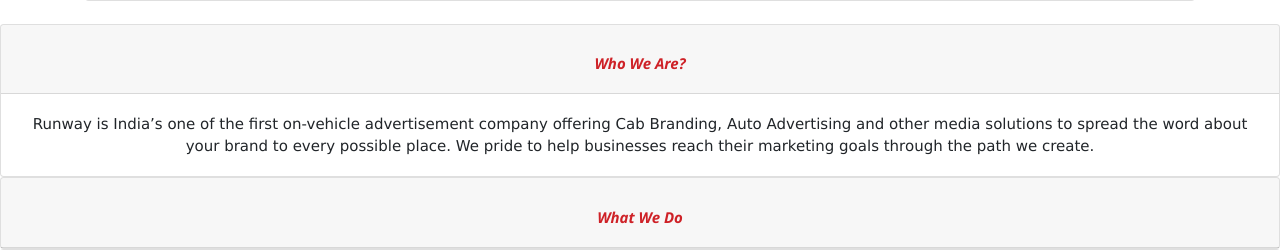
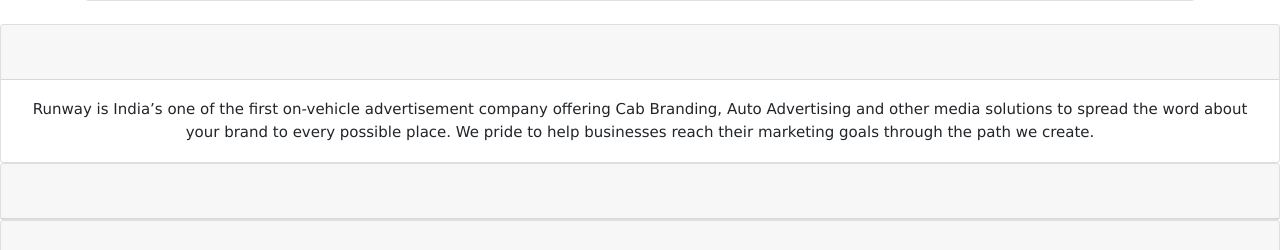
Before and after one commit to anjali-wq/Ecommerce, a Flask app: page / in a window 1280 px wide. Shown: the part 1275-1525 px from the top of the page. Run offline with Flask 2, Linux system fonts and the light colour scheme; some libraries are stand-ins or nearby versions.

Commit message:
Update index.html

```diff
--- a/flaskr/templates/index.html
+++ b/flaskr/templates/index.html
@@ -332,7 +332,7 @@
 			<div class="card-header text-center" id="pmd-inbox-headingOne">
 				<h5 class="mb-0">
 					<button class="btn btn-link font-weight-bold font-italic text-center" data-toggle="collapse" data-target="#pmd-accordion-icon-collapseOne" aria-expanded="true" aria-controls="pmd-accordion-icon-collapseOne" style="color:#ce2127;">
-						Who We Are?
+
 					</button>
 				</h5>
 			</div>
@@ -346,13 +346,13 @@
 			<div class="card-header text-center" id="pmd-accordion-icon-headingTwo">
 				<h5 class="mb-0">
 					<button class="btn btn-link btn btn-link font-weight-bold font-italic text-center" data-toggle="collapse" data-target="#pmd-accordion-icon-collapseTwo" aria-expanded="false" aria-controls="pmd-accordion-icon-collapseTwo"  style="color:#ce2127;">
-						What We Do
+
 					</button>
 				</h5>
 			</div>
 			<div id="pmd-accordion-icon-collapseTwo" class="collapse" aria-labelledby="pmd-accordion-icon-headingTwo" data-parent="#pmd-accordion-icon">
 				<div class="card-body text-center">
-					Client Servicing since long
+
 				</div>
 			</div>
 		</div>
@@ -360,15 +360,11 @@
 			<div class="card-header text-center" id="pmd-accordion-icon-headingTwo">
 				<h5 class="mb-0">
 					<button class="btn btn-link btn btn-link font-weight-bold font-italic text-center" data-toggle="collapse" data-target="#pmd-accordion-icon-collapseTwo" aria-expanded="false" aria-controls="pmd-accordion-icon-collapseTwo"  style="color:#ce2127;">
-						Why Choose Us
 					</button>
 				</h5>
 			</div>
 			<div id="pmd-accordion-icon-collapseTwo" class="collapse" aria-labelledby="pmd-accordion-icon-headingTwo" data-parent="#pmd-accordion-icon">
 				<div class="card-body">
-					We know that the audience is everything, and we strive to connect with them in meaningful ways. With a vision to impact every Indian daily, our means are focused on driving a strong relationship between brands and customers.
-
-					Runway is embedded into the fabric of Indian cities and communities and has been trusted by the millions who engage with our media on a daily basis. We merge intelligence with our creative design to reach the right people, in the right place and at the right time.
 				</div>
 			</div>
 		</div>
@@ -378,7 +374,7 @@
 		<div class="container">
 			<div class="row text-center align-items-center">
 				<div class="col-12 col-sm-6 col-md-4 text-sm-left" style="color:white">
-					<h3>Runways</h3>
+					<h3>SuperMarket</h3>
 					<p>70 Bowman St.<br>South Circular Rd, Dublin 8</p>
 					<p>Ireland</p>
 					<p>+353 896523147</p>
```
